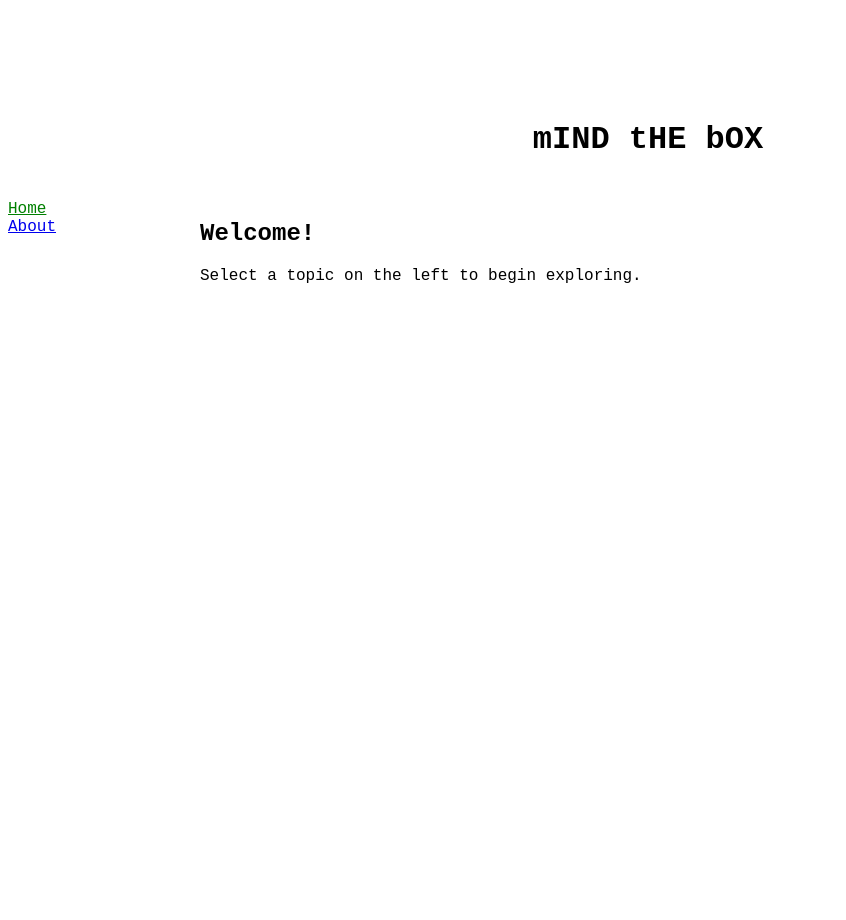
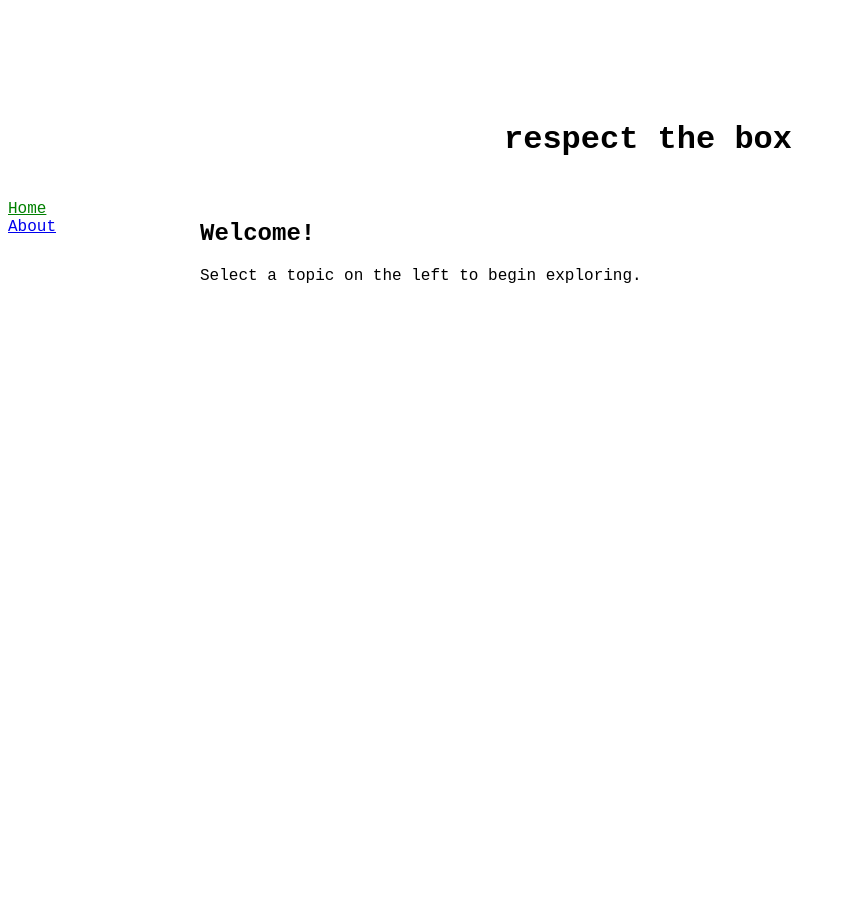
Before and after one commit to crlsvzqz5/github.io, a Jekyll site: the page built from index.md, in a window 1280 px wide. Shown: the whole page, without its empty margins (0-846 px from the left). Built offline with Jekyll 4.4.1, drawn with Linux system fonts in a browser that asks for light colours.

Commit message:
respect it

```diff
--- a/_layouts/default.html
+++ b/_layouts/default.html
@@ -7,7 +7,7 @@
   </head>
   <body>
     <div class="title_block">
-	<h1>mIND tHE bOX</h1>
+	<h1>respect the box</h1>
     </div>
     <div class="content_superblock">
 	<div class="navigator_block">
```
